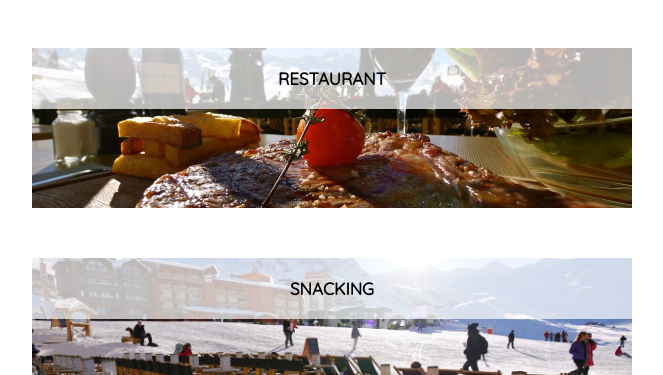
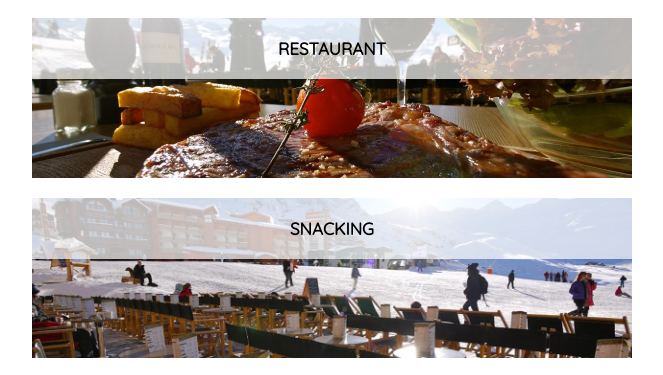
Before and after one commit to RianneStreef/fo-menu, a Gatsby site: page /menus in a window 1280 px wide. Shown: the part 326-701 px from the top of the page, without its empty margins (308-971 px from the left). Built offline with nearby package versions, Linux system fonts and the light colour scheme; Gatsby itself is replaced by a stand-in of ours.

Commit message:
margins menu items smaller

```diff
--- a/src/styles/global.css
+++ b/src/styles/global.css
@@ -18,7 +18,7 @@ h1, h2, h3  {
 
 h2 {
   font-size: 17px;
-  margin: 50px 0;
+  margin: 20px 0;
 }
 
 p {
```
